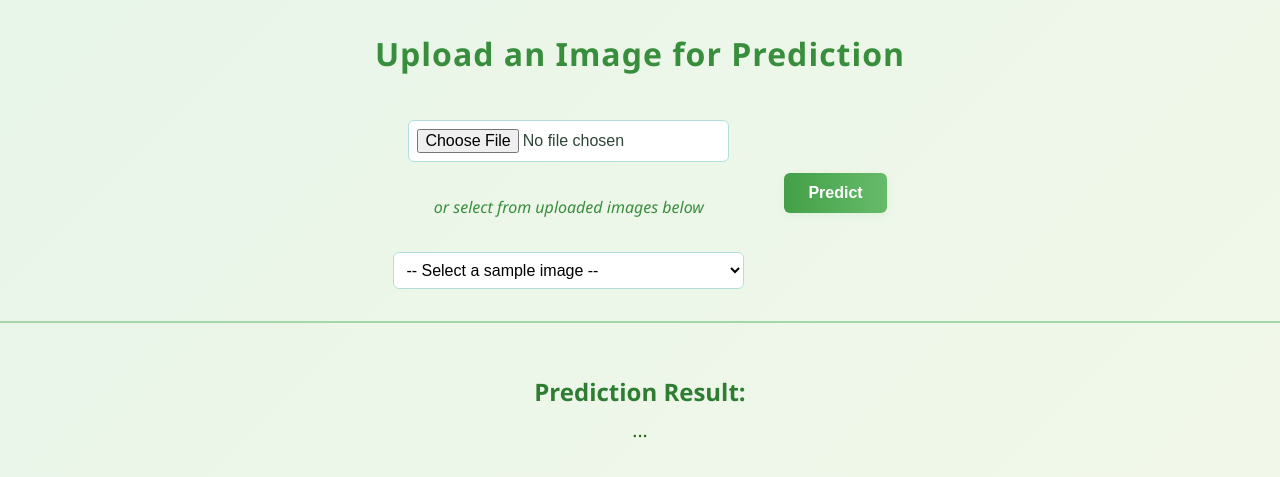
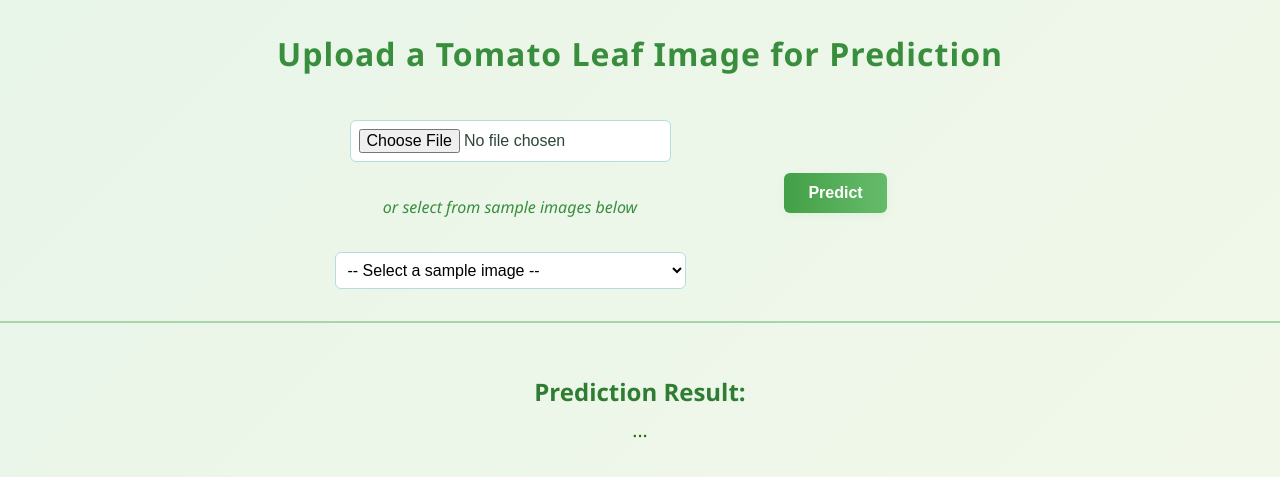
Before and after one commit to mdot2x3/tomato-plant-health-identifier, a Flask app: page / in a window 1280 px wide. Shown: the top 477 px of the page. Run offline with Flask 3, Linux system fonts and the light colour scheme.

Commit message:
style: modify page text and style for mobile
update index.html page title and text.

adjust style.css to accommodate small-screen
devices.

update README.md with a better description of the
model's capabilities, project contribution
instructions, and acknowledgements.

```diff
--- a/static/style.css
+++ b/static/style.css
@@ -60,6 +60,16 @@ button:hover {
   align-items: stretch;
   margin-bottom: 20px;
   gap: 40px;
+  flex-wrap: wrap; /* Allow wrapping on small screens */
+  width: 100%;
+  box-sizing: border-box;
+}
+
+.left-column,
+.right-column {
+  min-width: 220px;
+  max-width: 100vw;
+  box-sizing: border-box;
 }
 
 .left-column {
@@ -121,6 +131,17 @@ h2 {
 }
 
 @media (max-width: 600px) {
+  .flex-container {
+    flex-direction: column;
+    gap: 16px;
+    align-items: center;
+  }
+  .left-column,
+  .right-column {
+    width: 100%;
+    min-width: 0;
+    align-items: center;
+  }
   #imagePreview img {
     max-width: 95vw;
     max-height: 50vw;
--- a/templates/index.html
+++ b/templates/index.html
@@ -3,14 +3,14 @@
   <head>
     <meta charset="UTF-8" />
     <meta name="viewport" content="width=device-width, initial-scale=1.0" />
-    <title>CNN Image Predictor</title>
+    <title>ML Tomato Leaf Image Predictor</title>
     <link
       rel="stylesheet"
       href="{{ url_for('static', filename='style.css') }}"
     />
   </head>
   <body>
-    <h1>Upload an Image for Prediction</h1>
+    <h1>Upload a Tomato Leaf Image for Prediction</h1>
     <div class="flex-container">
       <div class="left-column">
         <input
@@ -20,7 +20,7 @@
           capture="environment"
         />
         <label for="sampleDropdown"
-          ><em>or select from uploaded images below</em></label
+          ><em>or select from sample images below</em></label
         >
         <select id="sampleDropdown">
           <option value="">-- Select a sample image --</option>
```
Also changed, not shown: README.md.
